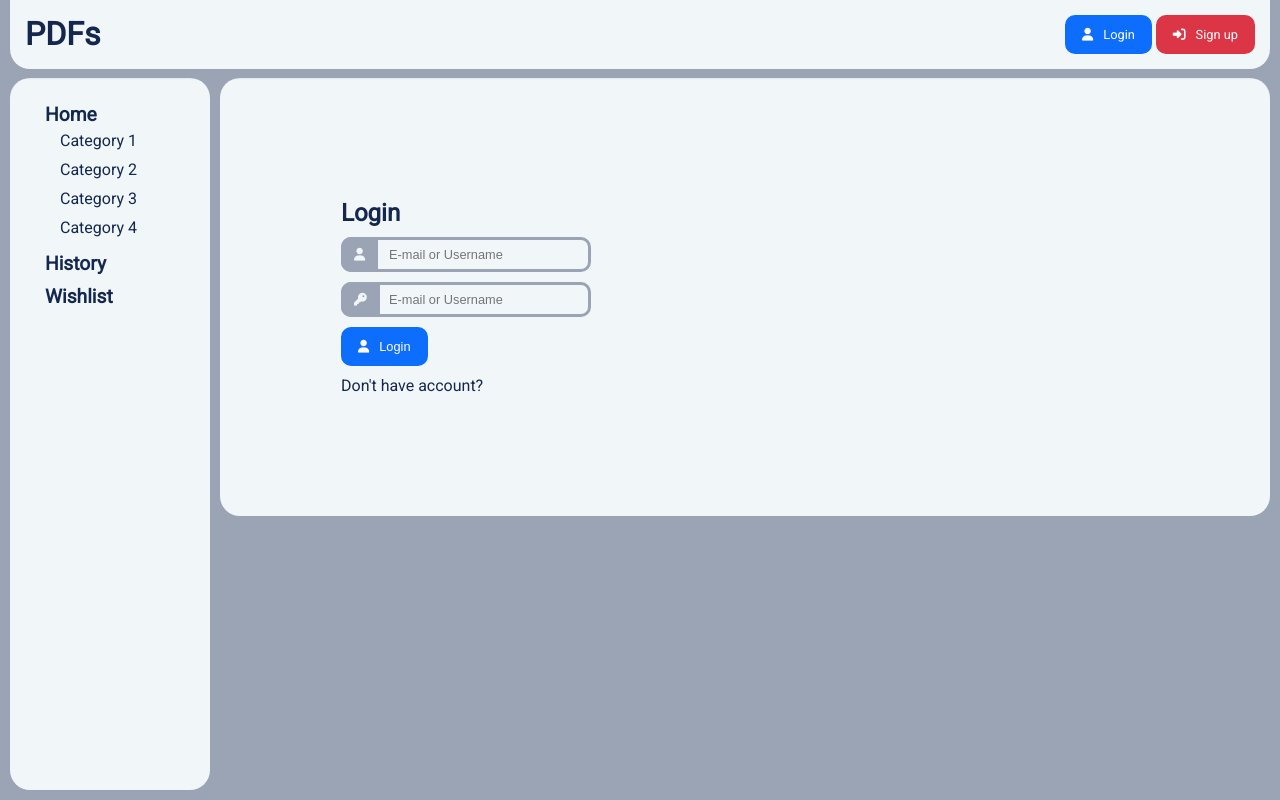
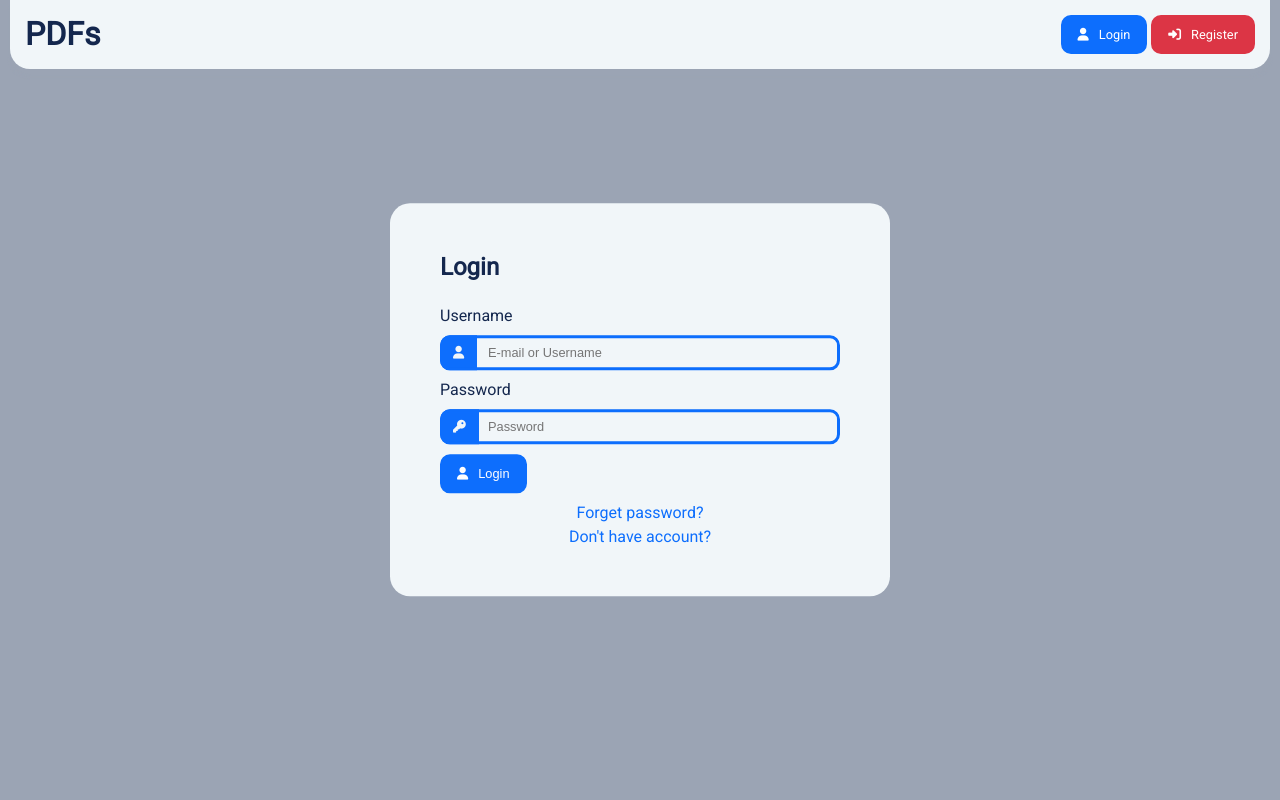
Before and after one commit to Mostafa-Ehab/PDF-Library, a Flask app: page /login in a window 1280 px wide. Run offline with Flask 3, Linux system fonts and the light colour scheme; some libraries are stand-ins or nearby versions.

Commit message:
Finish login and sregister design

```diff
--- a/app.py
+++ b/app.py
@@ -22,7 +22,12 @@ def wishlist():
 
 @app.route("/login")
 def login():
-    return render_template("users/login.html", del_sec_side_bar=True)
+    return render_template("users/login.html")
+
+
+@app.route("/register")
+def register():
+    return render_template("users/register.html")
 
 
 if __name__ == "__main__":
--- a/static/css/style.css
+++ b/static/css/style.css
@@ -104,24 +104,6 @@ a {
 }
 
 /* Start Primary Buttons Hover Effect */
-.btn-blue:hover {
-  background-color: var(--bg-color);
-  color: var(--blue-color);
-  border: var(--blue-color) solid 2px;
-}
-
-.btn-green:hover {
-  background-color: var(--bg-color);
-  color: var(--green-color);
-  border: var(--green-color) solid 2px;
-}
-
-.btn-red:hover {
-  background-color: var(--bg-color);
-  color: var(--red-color);
-  border: var(--red-color) solid 2px;
-}
-
 /* Start Secondary Buttons */
 .btn-sec-blue {
   color: var(--blue-color);
@@ -212,18 +194,26 @@ a {
   position: relative;
   margin: 0 auto;
   max-width: 500px;
+  border-radius: var(--img-radius);
+  transition: var(--duration);
 }
 .input-bar input {
   padding-left: 45px;
+  border-color: var(--blue-color);
 }
 .input-bar label {
   position: absolute;
   top: 0;
   left: 0;
   width: auto;
-  background-color: var(--sec-color);
+  background-color: var(--blue-color);
   color: var(--bg-color);
+  border-color: var(--blue-color);
   border-radius: var(--img-radius) 0 0 var(--img-radius);
+}
+
+.input-bar:hover {
+  box-shadow: 0 0 5px var(--blue-color);
 }
 
 /* Global Search Bar */
@@ -231,6 +221,8 @@ a {
   position: relative;
   margin: 0 auto;
   max-width: 500px;
+  border-radius: var(--img-radius);
+  transition: var(--duration);
 }
 .search-bar button {
   position: absolute;
@@ -243,7 +235,7 @@ a {
 }
 
 .search-bar:hover {
-  transform: scale(1.05);
+  box-shadow: 0 0 5px var(--sec-color);
 }
 
 /* Secondary Search Bar: History & Wishlist */
@@ -321,6 +313,37 @@ a {
 }
 
 /* ---------------------- End List Component --------------------- */
+/* Login & Register */
+.login {
+  position: fixed;
+  top: 50%;
+  left: 50%;
+  transform: translate(-50%, -50%);
+  border-radius: var(--block-radius);
+  padding: 50px;
+  width: 500px;
+}
+.login .header {
+  margin-bottom: 25px;
+}
+.login div {
+  margin-bottom: 10px;
+}
+.login .center {
+  text-align: center;
+  margin: 0;
+}
+.login .center a {
+  display: block;
+  margin: 5px auto 0;
+  width: fit-content;
+  color: var(--blue-color);
+  transition: var(--duration);
+}
+.login .center a:hover {
+  transform: scale(1.05);
+}
+
 /* ------------------------- Main Side Bar ----------------------- */
 .main-side-bar {
   position: fixed;
@@ -372,7 +395,7 @@ a {
 .main {
   position: absolute;
   top: 78px;
-  right: 420px;
+  right: 410px;
   left: 220px;
   overflow: hidden;
   border-radius: var(--block-radius);
@@ -380,7 +403,6 @@ a {
   /* Main Page Gallery */
   /* Book Page */
   /* History & Wishlist Page */
-  /* Login & Register */
 }
 .main .gallary {
   display: flex;
@@ -497,27 +519,16 @@ a {
   margin: 0 auto;
   width: max-content;
 }
-.main .login {
-  margin: 10% 10%;
-  max-width: 250px;
-}
-.main .login div {
-  margin-bottom: 10px;
-}
-.main .login button {
-  display: block;
-  margin: 0 5% 0 0;
-}
 
 /* ------------------------- End Main Bar ------------------------ */
 /* ---------------------- Secondary Side Bar --------------------- */
 .sec-side-bar {
   position: fixed;
   top: 78px;
-  right: 10px;
+  right: 0;
   bottom: 10px;
   width: 400px;
-  border-radius: var(--block-radius);
+  border-radius: var(--block-radius) 0 0 var(--block-radius);
   z-index: 80;
   transition: var(--duration);
   /* Close Buttons */
--- a/static/js/layout.js
+++ b/static/js/layout.js
@@ -31,19 +31,21 @@ document.querySelector("#close-sec").addEventListener("click", (event) => {
 
 /* Open Secondary Side Bar */
 document.querySelector("#open-sec").addEventListener("click", (event) => {
-    secSideBar.style.right = "10px"
-    mainSection.style.right = "420px"
+    secSideBar.style.right = "0"
+    mainSection.style.right = "410px"
 
     document.querySelector("#open-sec").style.right = "-100px";
 })
 
 /*
+    ** Deprecated **
+    Since I Made Custom Layout for Login & Signup Pages
     Delete Secondary Side Bar in Login/Register Pages
 */
-// document.addEventListener("load", (event) => {
+// // document.addEventListener("load", (event) => {
 
-if (secSideBar.getAttribute("data-del")) {
-    console.log("not found")
-    secSideBar.style.right = "-400px";
-    mainSection.style.right = "10px";
-}
+// if (secSideBar.getAttribute("data-del")) {
+//     console.log("not found")
+//     secSideBar.style.right = "-400px";
+//     mainSection.style.right = "10px";
+// }
--- a/static/scss/style.scss
+++ b/static/scss/style.scss
@@ -1,6 +1,7 @@
 @import "templates/global.scss";
 @import "templates/navbar.scss";
 @import "templates/components.scss";
+@import "templates/login.scss";
 
 @import "viewport/large.scss";
 @import "viewport/medium.scss";
@@ -66,7 +67,7 @@
 .main {
     position: absolute;
     top: 78px;
-    right: 420px;
+    right: 410px;
     left: 220px;
     overflow: hidden;
 
@@ -213,21 +214,6 @@
         margin: 0 auto;
         width: max-content;
     }
-
-    /* Login & Register */
-    .login {
-        margin: 10% 10%;
-        max-width: 250px;
-
-        div {
-            margin-bottom: 10px;
-        }
-
-        button {
-            display: block;
-            margin: 0 5% 0 0;
-        }
-    }
 }
 
 /* ------------------------- End Main Bar ------------------------ */
@@ -236,11 +222,11 @@
 .sec-side-bar {
     position: fixed;
     top: 78px;
-    right: 10px;
+    right: 0;
     bottom: 10px;
     width: 400px;
 
-    border-radius: var(--block-radius);
+    border-radius: var(--block-radius) 0 0 var(--block-radius);
     // box-shadow: -12px 0 12px 0 var(--sec-color);
     z-index: 80;
     transition: var(--duration);
--- a/static/scss/templates/components.scss
+++ b/static/scss/templates/components.scss
@@ -4,9 +4,12 @@
     position: relative;
     margin: 0 auto;
     max-width: 500px;
+    border-radius: var(--img-radius);
+    transition: var(--duration);
 
     input {
         padding-left: 45px;
+        border-color: var(--blue-color);
     }
 
     label {
@@ -14,10 +17,15 @@
         top: 0;
         left: 0;
         width: auto;
-        background-color: var(--sec-color);
+        background-color: var(--blue-color);
         color: var(--bg-color);
+        border-color: var(--blue-color);
         border-radius: var(--img-radius) 0 0 var(--img-radius);
     }
+}
+
+.input-bar:hover {
+    box-shadow: 0 0 5px var(--blue-color);
 }
 
 /* Global Search Bar */
@@ -25,6 +33,8 @@
     position: relative;
     margin: 0 auto;
     max-width: 500px;
+    border-radius: var(--img-radius);
+    transition: var(--duration);
 
     button {
         position: absolute;
@@ -38,7 +48,8 @@
 }
 
 .search-bar:hover {
-    transform: scale(1.05);
+    // transform: scale(1.05);
+    box-shadow: 0 0 5px var(--sec-color);
 }
 
 /* Secondary Search Bar: History & Wishlist */
--- a/static/scss/templates/global.scss
+++ b/static/scss/templates/global.scss
@@ -124,23 +124,23 @@ a {
 }
 
 /* Start Primary Buttons Hover Effect */
-.btn-blue:hover {
-    background-color: var(--bg-color);
-    color: var(--blue-color);
-    border: var(--blue-color) solid 2px;
-}
+// .btn-blue:hover {
+//     background-color: var(--bg-color);
+//     color: var(--blue-color);
+//     border: var(--blue-color) solid 2px;
+// }
 
-.btn-green:hover {
-    background-color: var(--bg-color);
-    color: var(--green-color);
-    border: var(--green-color) solid 2px;
-}
+// .btn-green:hover {
+//     background-color: var(--bg-color);
+//     color: var(--green-color);
+//     border: var(--green-color) solid 2px;
+// }
 
-.btn-red:hover {
-    background-color: var(--bg-color);
-    color: var(--red-color);
-    border: var(--red-color) solid 2px;
-}
+// .btn-red:hover {
+//     background-color: var(--bg-color);
+//     color: var(--red-color);
+//     border: var(--red-color) solid 2px;
+// }
 
 /* Start Secondary Buttons */
 .btn-sec-blue {
--- /dev/null
+++ b/static/scss/templates/login.scss
@@ -0,0 +1,36 @@
+/* Login & Register */
+.login {
+    position: fixed;
+    top: 50%;
+    // bottom: 10px;
+    left: 50%;
+    transform: translate(-50%, -50%);
+    border-radius: var(--block-radius);
+    padding: 50px;
+    width: 500px;
+
+    .header {
+        margin-bottom: 25px;
+    }
+
+    div {
+        margin-bottom: 10px;
+    }
+
+    .center {
+        text-align: center;
+        margin: 0;
+
+        a {
+            display: block;
+            margin: 5px auto 0;
+            width: fit-content;
+            color: var(--blue-color);
+            transition: var(--duration);
+        }
+
+        a:hover {
+            transform: scale(1.05);
+        }
+    }
+}
--- a/templates/components/login-btns.html
+++ b/templates/components/login-btns.html
@@ -2,5 +2,5 @@
     <i class="fa-solid fa-user"></i>Login
 </a>
 <a class="btn btn-red" href="/register">
-    <i class="fa-solid fa-right-to-bracket"></i>Sign up
+    <i class="fa-solid fa-right-to-bracket"></i>Register
 </a>
--- /dev/null
+++ b/templates/layout-login.html
@@ -0,0 +1,35 @@
+<!DOCTYPE html>
+<html lang="en">
+
+<head>
+    <meta charset="UTF-8">
+    <meta name="viewport" content="width=device-width, initial-scale=1.0">
+    <title>{% block title %}{% endblock %}</title>
+    <link rel="stylesheet" href="/static/css/style.css">
+    <link rel="preconnect" href="https://fonts.googleapis.com">
+    <link rel="preconnect" href="https://fonts.gstatic.com" crossorigin>
+    <link href="https://fonts.googleapis.com/css2?family=Roboto:ital,wght@0,400;1,900&display=swap" rel="stylesheet">
+    <script src="https://kit.fontawesome.com/21ee534458.js" crossorigin="anonymous"></script>
+</head>
+
+<body>
+    <div class="navbar">
+        <div class="logo">
+            <a href="/">
+                PDFs
+            </a>
+        </div>
+        <div class="middle"></div>
+        <div class="right">
+            {% include 'components/login-btns.html' %}
+        </div>
+    </div>
+    <div class="container">
+        <div class="login fixed-block">
+            {% block form %}
+            {% endblock %}
+        </div>
+    </div>
+</body>
+
+</html>
--- a/templates/users/login.html
+++ b/templates/users/login.html
@@ -1,40 +1,34 @@
-{% extends 'layout.html' %}
+{% extends 'layout-login.html' %}
 
 {% block title %}
 Login
 {% endblock %}
 
-{% block navbar %}
-<div class="middle"></div>
-<div class="right">
-    {% include 'components/login-btns.html' %}
+{% block form %}
+<div class="header">Login</div>
+<form>
+    <div>
+        <label for="username">Username</label>
     </div>
-{% endblock %}
-
-{% block main_side_bar %}
-{% include 'components/sidebar.html' %}
-{% endblock %}
-
-{% block main %}
-<div class="login">
-    <form>
-        <div class="header">Login</div>
     <div class="input-bar">
         <label for="username" class="input"><i class="fa-solid fa-user"></i></label>
         <input type="text" class="input" id="username" name="username" placeholder="E-mail or Username">
     </div>
+    <div>
+        <label for="password">Password</label>
+    </div>
     <div class="input-bar">
         <label for="password" class="input"><i class="fa-solid fa-key"></i></label>
-            <input type="password" class="input" id="password" name="password" placeholder="E-mail or Username">
+        <input type="password" class="input" id="password" name="password" placeholder="Password">
     </div>
     <div>
         <button type="submit" class="btn btn-blue">
             <i class="fa-solid fa-user"></i>Login
         </button>
     </div>
-        <div>
+    <div class="center">
+        <a href="#">Forget password?</a>
         <a href="/register">Don't have account?</a>
     </div>
 </form>
-</div>
 {% endblock %}
```
Also changed, not shown: templates/users/register.html (+47 -0 lines), 1 other file. Lines whose indentation alone changed are shown as unchanged.
